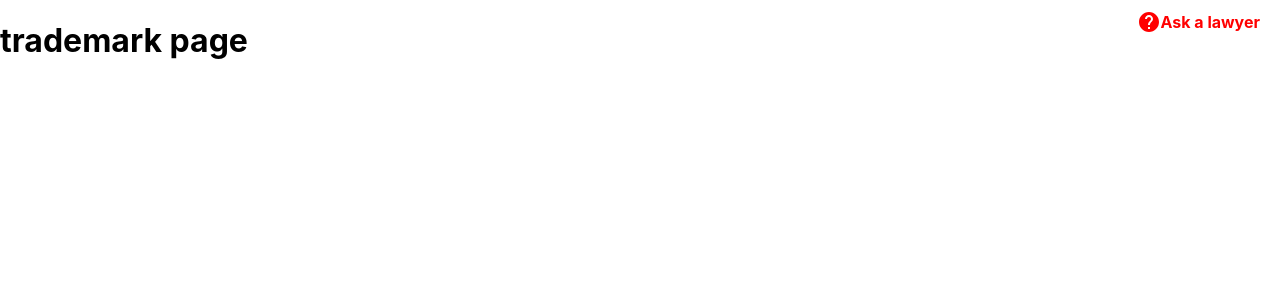
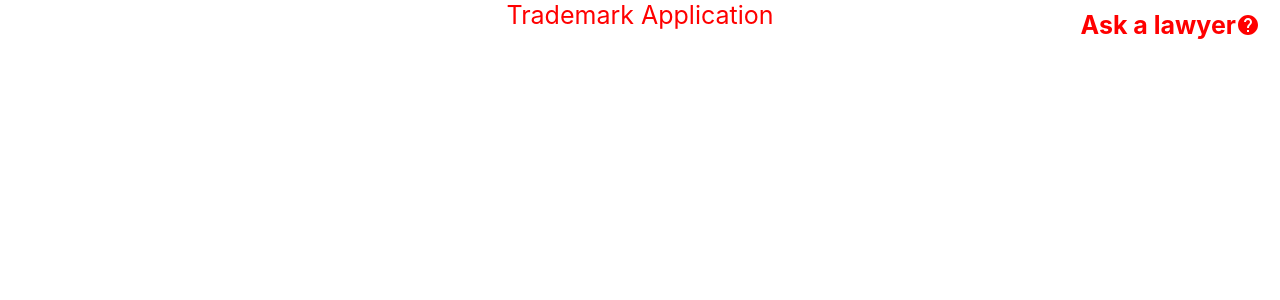
Before and after one commit to BCIT-SSD-2020-21/industry-project-checkmarks, a React (Create React App) app: page / in a window 1280 px wide. Shown: the top 300 px of the page. Built offline with nearby package versions, Linux system fonts and the light colour scheme.

Commit message:
added color + center to title #19

```diff
--- a/src/components/AskALawyer.js
+++ b/src/components/AskALawyer.js
@@ -7,7 +7,8 @@ const AskALawyer = () => {
 
   return (
     <div className={classes.lawyerText}>
-      <HelpIcon /> <span className={classes.text}>Ask a lawyer</span>
+      <span className={classes.text}>Ask a lawyer</span>
+      <HelpIcon />
     </div>
   );
 };
@@ -30,4 +31,7 @@ const useStyles = makeStyles((theme) => ({
     right: 20,
     top: 10,
   },
+  text: {
+    fontSize: 25,
+  },
 }));
--- a/src/layouts/TrademarkApp.js
+++ b/src/layouts/TrademarkApp.js
@@ -1,13 +1,30 @@
 import React from 'react';
+import { makeStyles } from '@material-ui/core/styles';
 import AskALawyer from '../components/AskALawyer';
 
 const TrademarkApp = () => {
+  const classes = useStyles();
   return (
     <div>
       <AskALawyer />
-      <h1>trademark page</h1>
+      <div className={classes.title}>
+        <span className={classes.text}>Trademark Application</span>
+      </div>
     </div>
   );
 };
 
 export default TrademarkApp;
+
+const useStyles = makeStyles((theme) => ({
+  title: {
+    display: 'flex',
+    justifyContent: 'center',
+    alignItems: 'center',
+  },
+
+  text: {
+    fontSize: 25,
+    color: 'red',
+  },
+}));
```
Also changed, not shown: src/components/SearchBar.js (added).
